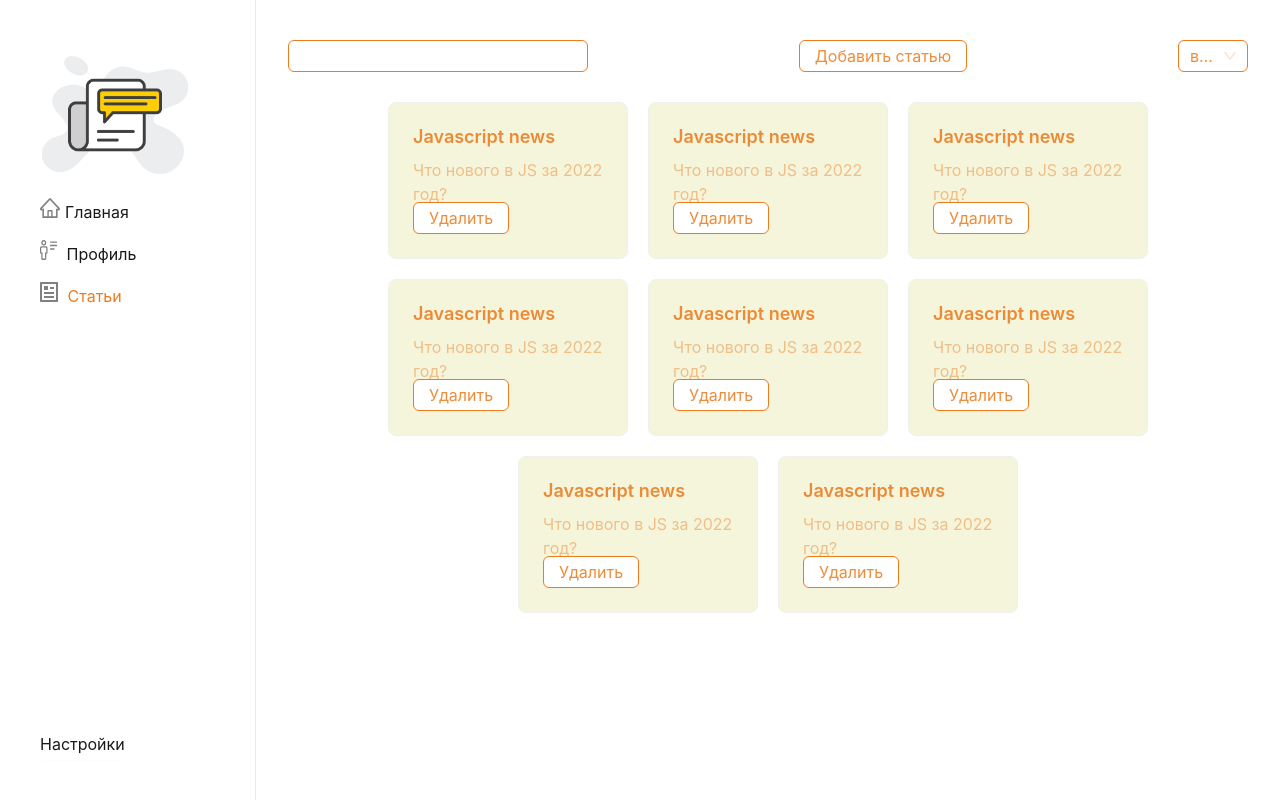
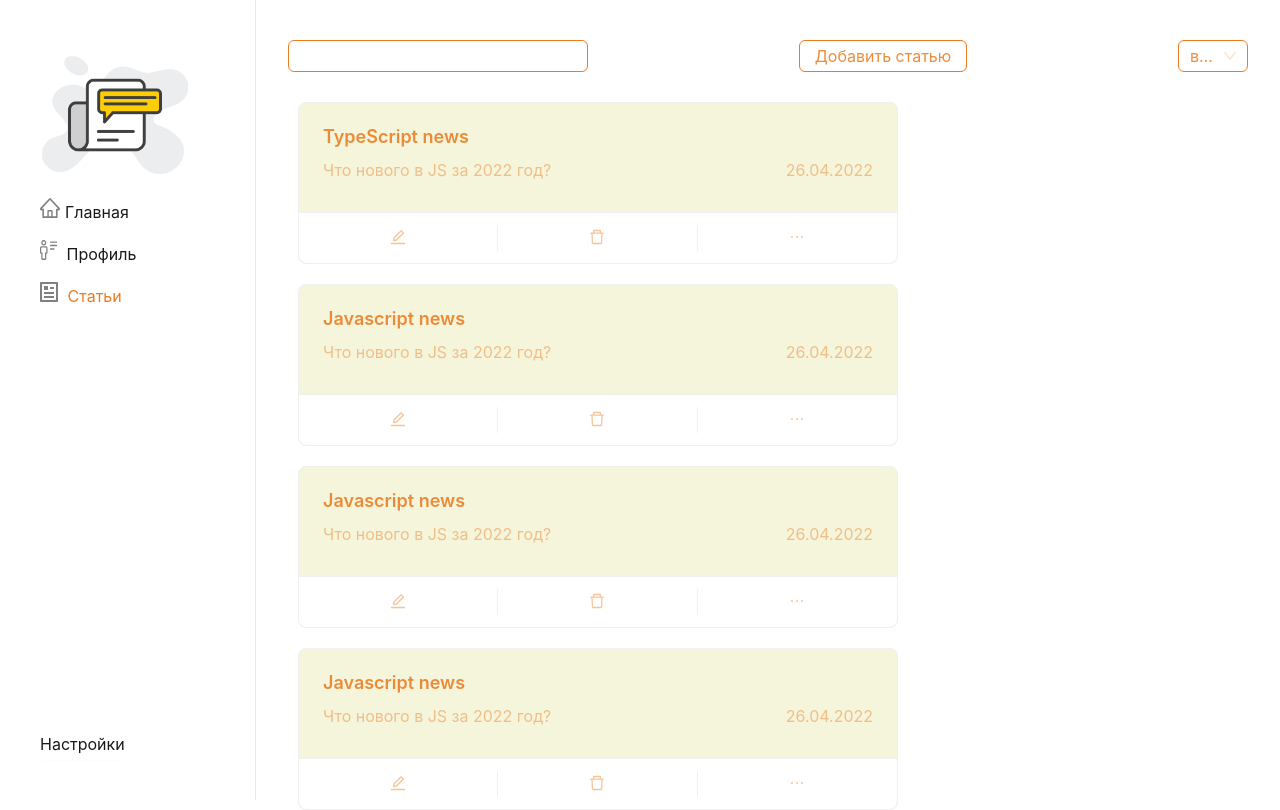
Before and after one commit to MonaMag/idp-project, a React (Create React App) app: page /articles in a window 1280 px wide. Shown: the top 810 px of the page. Built offline with nearby package versions, Linux system fonts and the light colour scheme; data requests are answered from the project's data file.

Commit message:
card style updated

```diff
--- a/src/entities/Article/ui/ArticleItem.tsx
+++ b/src/entities/Article/ui/ArticleItem.tsx
@@ -3,7 +3,9 @@ import { Article } from '../model/types/types';
 import { Button, Card } from 'antd';
 import Meta from 'antd/es/card/Meta';
 import { classNames } from '../../../shared/classNames/classNames';
-import cls from '../../../pages/MainPage/MainPage.module.scss';
+import cls from './ArticlesList.module.scss';
+import { AppLink } from '../../../shared/AppLink/AppLink';
+import { EditOutlined, DeleteOutlined, EllipsisOutlined } from '@ant-design/icons';
 
 interface ArticleItemProps {
   className?: string;
@@ -13,35 +15,50 @@ interface ArticleItemProps {
 }
 
 export const ArticleItem = memo(({ article, remove, update }: ArticleItemProps) => {
-  const handleRemove = useCallback((event: MouseEvent<HTMLElement>) => {
-    event.stopPropagation();
+  const handleRemove = useCallback(
+    (event: MouseEvent<HTMLElement>) => {
+      event.stopPropagation();
+      if (article.id) {
+        remove(article.id);
+      }
+    },
+    [article],
+  );
 
-    remove(article.id);
-  }, [article]);
-
-  const handleUpdate = useCallback((event: React.MouseEvent) => {
-    const title = prompt() || '';
-    console.log('title', title);
-    update({ ...article, title: title });
-  }, [article]);
+  const handleUpdate = useCallback(
+    (event: React.MouseEvent) => {
+      const title = prompt() || '';
+      console.log('title', title);
+      update({ ...article, title: title });
+    },
+    [article],
+  );
 
   return (
     <div className={classNames(cls.content, {}, [])}>
       <Card
         hoverable
         onClick={handleUpdate}
-        style={{ width: 240, margin: 10, backgroundColor: 'beige' }}
+        className={cls.card}
         /*cover={<img alt={article.title} src={article.img} style={{ height: 250 }} />}*/
-        /*actions={[
+        actions={[
           <EditOutlined key="edit" />,
           <DeleteOutlined key="ellipsis" onClick={handleRemove} />,
           <AppLink to={`/articles/${article.id}`} className={cls.link}>
             <EllipsisOutlined key="ellipsis" />
           </AppLink>,
-        ]}*/
+        ]}
       >
-        <Meta title={article.title} description={article.subtitle} />
-        <Button onClick={handleRemove}>Удалить</Button>
+        <Meta
+          title={article.title}
+          description={
+            <div className={cls.description}>
+              <p>{article.subtitle}</p>
+              <span>{article.createdAt}</span>
+            </div>
+          }
+        />
+        {/*<Button onClick={handleRemove}>Удалить</Button>*/}
       </Card>
     </div>
   );
--- a/src/entities/Article/ui/ArticlesList.module.scss
+++ b/src/entities/Article/ui/ArticlesList.module.scss
@@ -1,19 +1,27 @@
 .articleList {
   display: flex;
-  justify-content: center;
+  justify-content: flex-start;
   align-items: flex-start;
   flex-wrap: wrap;
-
   .content {
-    width: 100%;
     display: flex;
     flex-direction: column;
-    justify-content: center;
+    justify-content: flex-start;
     align-items: flex-start;
-    .title {
-      font-size: 28px;
-      color: var(--primary-text-color);
-      padding-bottom: 20px;
+    .card{
+      width: 600px;
+      margin: 10px;
+      background-color: beige;
+      .title {
+        font-size: 28px;
+        color: var(--primary-text-color);
+        padding-bottom: 20px;
+      }
+      .description {
+        display: flex;
+        justify-content: space-between;
+        margin-bottom: 10px;
+      }
     }
   }
 }
--- a/src/pages/ArticlesPage/ArticlesPage.tsx
+++ b/src/pages/ArticlesPage/ArticlesPage.tsx
@@ -27,16 +27,22 @@ export const ArticlesPage: FC<ArticlesPageProps> = ({ className }) => {
   const [removeArticle, {}] = useRemoveArticleMutation();
   const [updateArticle, {}] = useUpdateArticleMutation();
 
-  const navigate = useNavigate()
+  const navigate = useNavigate();
 
-  const handleRemove = useCallback(async (id: number) => {
-    console.log('id: ', id);
-    await removeArticle(id)
-  }, [removeArticle])
+  const handleRemove = useCallback(
+    async (id: number) => {
+      console.log('id: ', id);
+      await removeArticle(id);
+    },
+    [removeArticle],
+  );
 
-  const handleUpdate = useCallback((article: Article) => {
-    updateArticle(article);
-  }, [updateArticle])
+  const handleUpdate = useCallback(
+    (article: Article) => {
+      updateArticle(article);
+    },
+    [updateArticle],
+  );
 
   useEffect(() => {
     console.log('DATA', data);
@@ -44,20 +50,18 @@ export const ArticlesPage: FC<ArticlesPageProps> = ({ className }) => {
 
   const handleAddArticle = async () => {
     if (title) {
-      console.log('title')
-      // await addArticle({
-      //   id: 22,
-      //   title: title,
-      //   subtitle: subtitle,
-      // });
+      console.log('title');
+      await addArticle({
+        title: title,
+        subtitle: subtitle,
+        createdAt: new Date().toLocaleString(),
+      });
     }
   };
 
-  //console.log('articlesApi', articlesApi);
   const handleChangeSelect = (value: string) => {
     setLimit(value);
   };
-  // eslint-disable-next-line react-hooks/rules-of-hooks
 
   if (error) {
     return <p>Ошибка при загрузке статей</p>;
```
Also changed, not shown: src/entities/Article/model/types/types.ts (+14 -14 lines), json-server/db.json.
